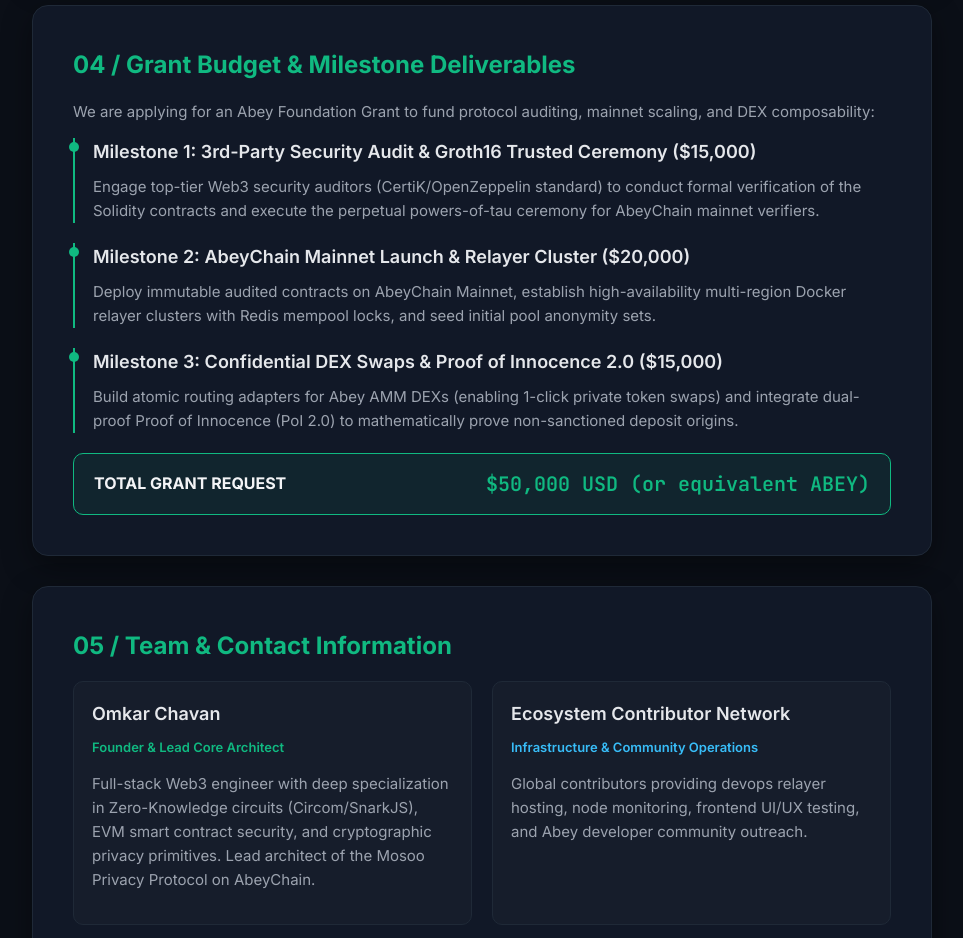
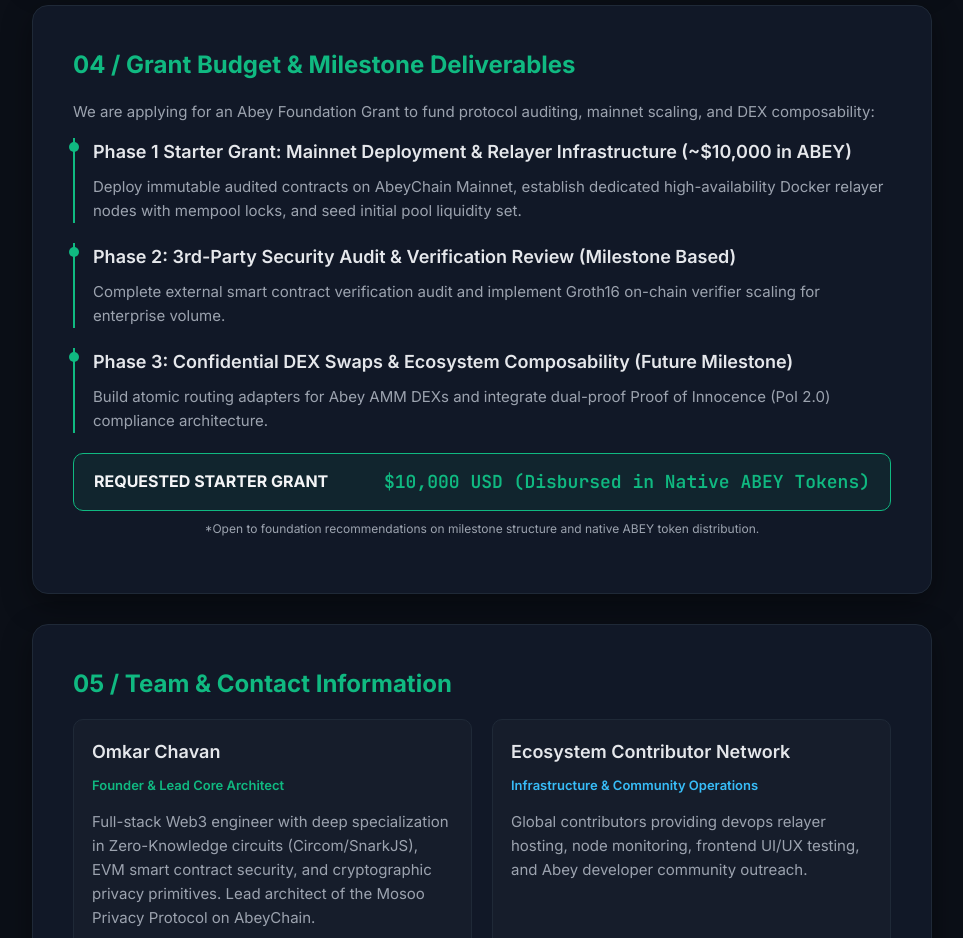
Before and after one commit to mosoo-xyz/mosoo-privacy-protocol, a website: page docs/MOSOO_PITCH_DECK.html in a window 1280 px wide. Shown: the part 1900-2838 px from the top of the page, without its empty margins (158-1121 px from the left). Drawn offline with Linux system fonts and the light colour scheme.

Commit message:
docs: adjust pitch deck grant tier to starter milestone in native ABEY tokens

```diff
--- a/docs/MOSOO_PITCH_DECK.html
+++ b/docs/MOSOO_PITCH_DECK.html
@@ -283,24 +283,27 @@
       <p>We are applying for an Abey Foundation Grant to fund protocol auditing, mainnet scaling, and DEX composability:</p>
 
       <div class="timeline-item">
-        <h3>Milestone 1: 3rd-Party Security Audit & Groth16 Trusted Ceremony ($15,000)</h3>
-        <p>Engage top-tier Web3 security auditors (CertiK/OpenZeppelin standard) to conduct formal verification of the Solidity contracts and execute the perpetual powers-of-tau ceremony for AbeyChain mainnet verifiers.</p>
+        <h3>Phase 1 Starter Grant: Mainnet Deployment & Relayer Infrastructure (~$10,000 in ABEY)</h3>
+        <p>Deploy immutable audited contracts on AbeyChain Mainnet, establish dedicated high-availability Docker relayer nodes with mempool locks, and seed initial pool liquidity set.</p>
       </div>
 
       <div class="timeline-item">
-        <h3>Milestone 2: AbeyChain Mainnet Launch & Relayer Cluster ($20,000)</h3>
-        <p>Deploy immutable audited contracts on AbeyChain Mainnet, establish high-availability multi-region Docker relayer clusters with Redis mempool locks, and seed initial pool anonymity sets.</p>
+        <h3>Phase 2: 3rd-Party Security Audit & Verification Review (Milestone Based)</h3>
+        <p>Complete external smart contract verification audit and implement Groth16 on-chain verifier scaling for enterprise volume.</p>
       </div>
 
       <div class="timeline-item">
-        <h3>Milestone 3: Confidential DEX Swaps & Proof of Innocence 2.0 ($15,000)</h3>
-        <p>Build atomic routing adapters for Abey AMM DEXs (enabling 1-click private token swaps) and integrate dual-proof Proof of Innocence (PoI 2.0) to mathematically prove non-sanctioned deposit origins.</p>
+        <h3>Phase 3: Confidential DEX Swaps & Ecosystem Composability (Future Milestone)</h3>
+        <p>Build atomic routing adapters for Abey AMM DEXs and integrate dual-proof Proof of Innocence (PoI 2.0) compliance architecture.</p>
       </div>
 
       <div style="background: rgba(16, 185, 129, 0.08); border: 1px solid var(--accent); border-radius: 10px; padding: 14px 20px; display: flex; justify-content: space-between; align-items: center; margin-top: 15px;">
-        <span style="font-weight: 700; color: var(--text);">TOTAL GRANT REQUEST</span>
-        <span style="font-family: 'JetBrains Mono', monospace; font-size: 20px; font-weight: 800; color: var(--accent);">$50,000 USD (or equivalent ABEY)</span>
+        <span style="font-weight: 700; color: var(--text);">REQUESTED STARTER GRANT</span>
+        <span style="font-family: 'JetBrains Mono', monospace; font-size: 18px; font-weight: 800; color: var(--accent);">$10,000 USD (Disbursed in Native ABEY Tokens)</span>
       </div>
+      <p style="font-size: 12px; color: var(--text-muted); margin-top: 8px; text-align: center;">
+        *Open to foundation recommendations on milestone structure and native ABEY token distribution.
+      </p>
     </div>
 
     <!-- SLIDE 6: TEAM & CONTACT -->
```
